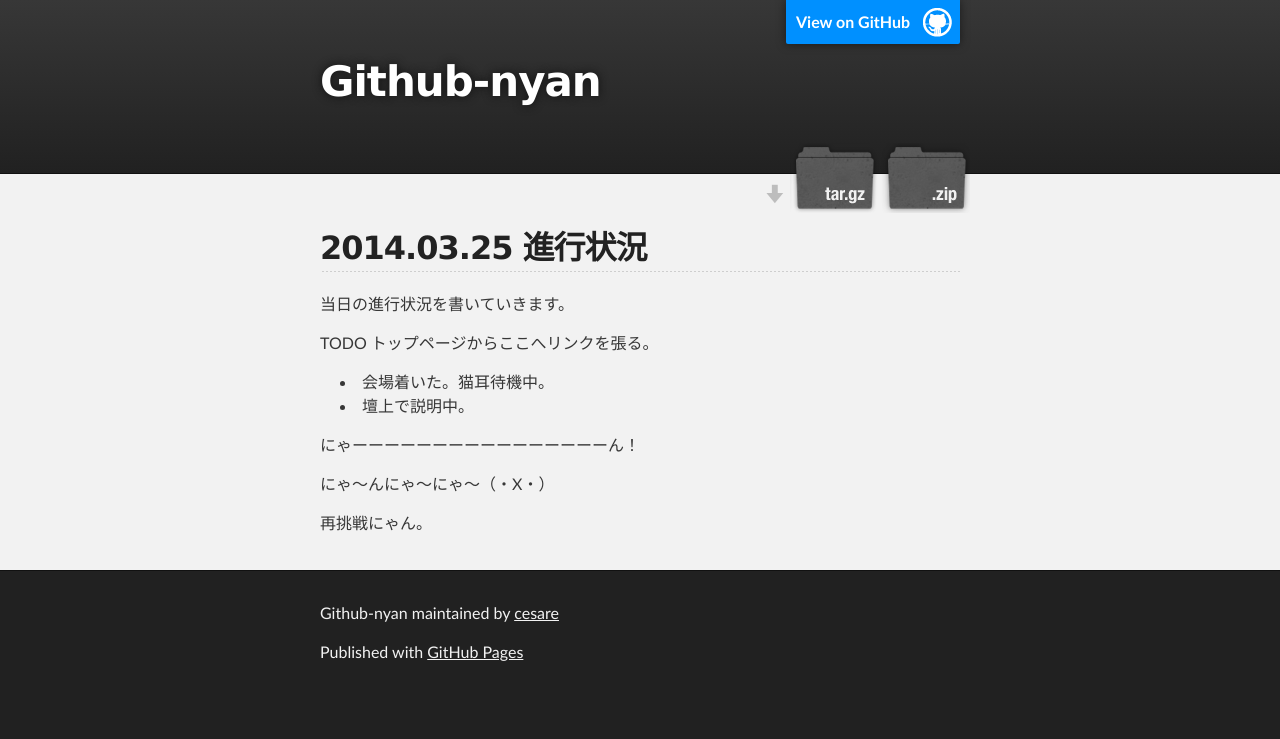
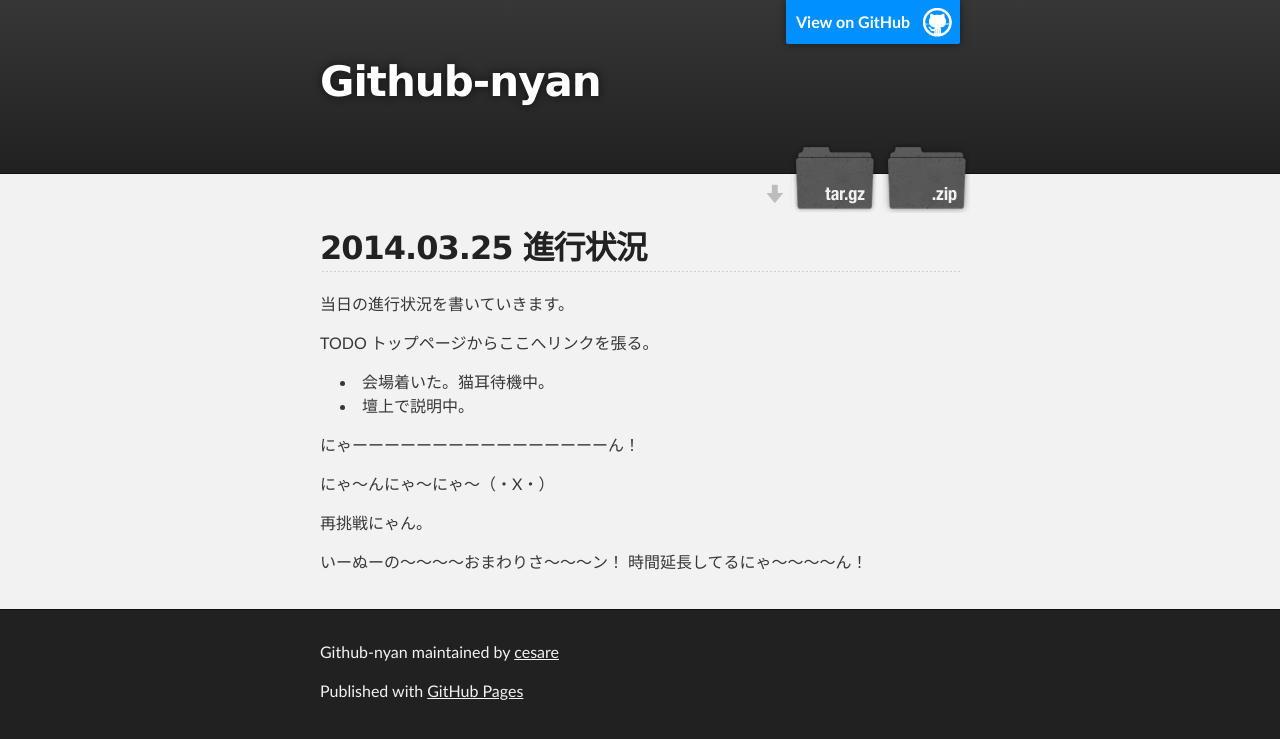
Before and after one commit to cesare/github-nyan, a Jekyll site: the page built from _posts/2014-03-25-progression.md, in a window 1280 px wide. Shown: the top 739 px of the page. Built offline with Jekyll 4.4.1, drawn with Linux system fonts in a browser that asks for light colours; Markdown is read by kramdown in place of the engine named in the settings.

Commit message:
おまわりさぁああああああああん！

```diff
--- a/_posts/2014-03-25-progression.md
+++ b/_posts/2014-03-25-progression.md
@@ -16,3 +16,7 @@ TODO トップページからここへリンクを張る。
 
 
 再挑戦にゃん。
+
+
+いーぬーの〜〜〜〜おまわりさ〜〜〜ン！
+時間延長してるにゃ〜〜〜〜ん！
```
